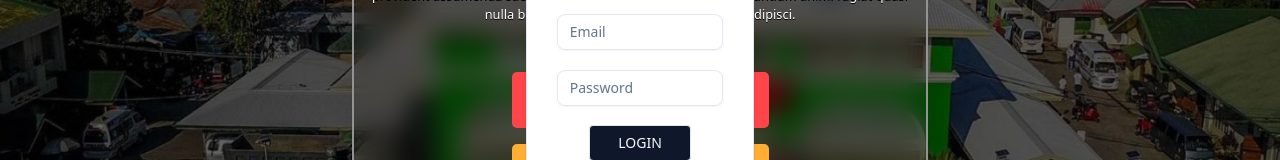
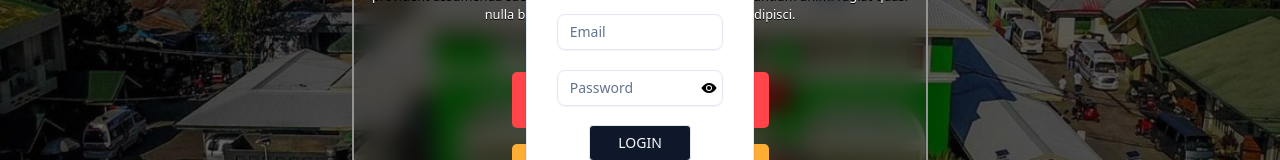
Before and after one commit to marianne-yo/FRVA-MSWDOPNQ, a Next.js app: page / in a window 1280 px wide. Both pictures are taken after a click on the button "LOGIN AS ADMIN". Shown: the part 325-485 px from the top of the page. Built offline with nearby package versions, Linux system fonts and the light colour scheme; no server answers.

Commit message:
Admin Auth (Show password & Protected Route)

```diff
--- a/app/admin/summary/page.tsx
+++ b/app/admin/summary/page.tsx
@@ -12,8 +12,10 @@ import data from "../../lib/data.json" //mock data
 import { Card, CardDescription, CardHeader, CardTitle, CardAction, CardContent, CardFooter } from "@/components/ui/card"
 import { useState } from "react"
 
+import { Spinner } from "@/components/ui/spinner"
+
 export default function Summary(){
-
+const [loading, setLoading] = useState(true);
 const router = useRouter();
 useEffect(()=>{
     console.log("hllo btch")
@@ -23,15 +25,25 @@ useEffect(()=>{
 console.log(data)
     if(!data.user){
         console.log("hllo btch")
-      router.push("/")
+        console.log(data)
+    }else{
+        setLoading(false)
     }
+
+
 
   }
 checkUser();
 },[])
 
+  if (loading) {
+    return(
+        <div className="inset-0 z-50 fixed bg-gray-800 flex items-center justify-center">
+                 <Spinner className="size-10 text-white" />
+        </div>
+    )
+  }
 
-    const [responses, setResponses] = useState<Response[]>([]);
 
     return(
         <main className="flex flex-col lg:px-20 sm:p-0 md:px-8">
@@ -117,4 +129,8 @@ checkUser();
             </div>
         </main>
     )
+
+    const [responses, setResponses] = useState<Response[]>([]);
+
+
 }
--- a/components/Popups.tsx
+++ b/components/Popups.tsx
@@ -10,6 +10,8 @@
     import { useRouter } from 'next/navigation';
 
     import { toast } from "sonner"
+import { IoEye,IoEyeOff } from "react-icons/io5";
+
 
 
 import { Spinner } from "@/components/ui/spinner"
@@ -25,6 +27,9 @@ import { set } from 'zod/v4';
         const [email, setEmail] = useState('');
         const [password, setPassword] = useState('');
         const [loading, setLoading] = useState(false);
+
+
+        const [show, setShow] = useState(false)
 
 async function handleSubmit (){
 
@@ -71,11 +76,24 @@ setLoading(true);
                     type='text'
                     placeholder='Email' />
 
+                <div className='relative w-full'>
                     <Input
+                    className='pr-10'
                     value={password}
                     onChange={(e)=>setPassword(e.target.value)}
-                    type='password'
+                    type={show ? "text":"password"}
                     placeholder='Password' />
+
+                    {show ?(<IoEyeOff
+                    onClick={()=>setShow(false)}
+                    className='text-black absolute right-1.5 top-2.5 cursor-pointer' />):
+                    (<IoEye
+                    onClick={()=>setShow(true)}
+                    className='text-black absolute right-1.5 top-2.5 cursor-pointer' />)}
+
+                </div>
+
+
                 </CardContent>
                 <Button
                 disabled={loading}
--- a/package.json
+++ b/package.json
@@ -22,6 +22,7 @@
     "radix-ui": "^1.4.3",
     "react": "19.2.3",
     "react-dom": "19.2.3",
+    "react-icons": "^5.5.0",
     "recharts": "2.15.4",
     "sonner": "^2.0.7",
     "tailwind-merge": "^3.4.0",
```
Also changed, not shown: 1 other file (tests, documents, lock files or other folders).
